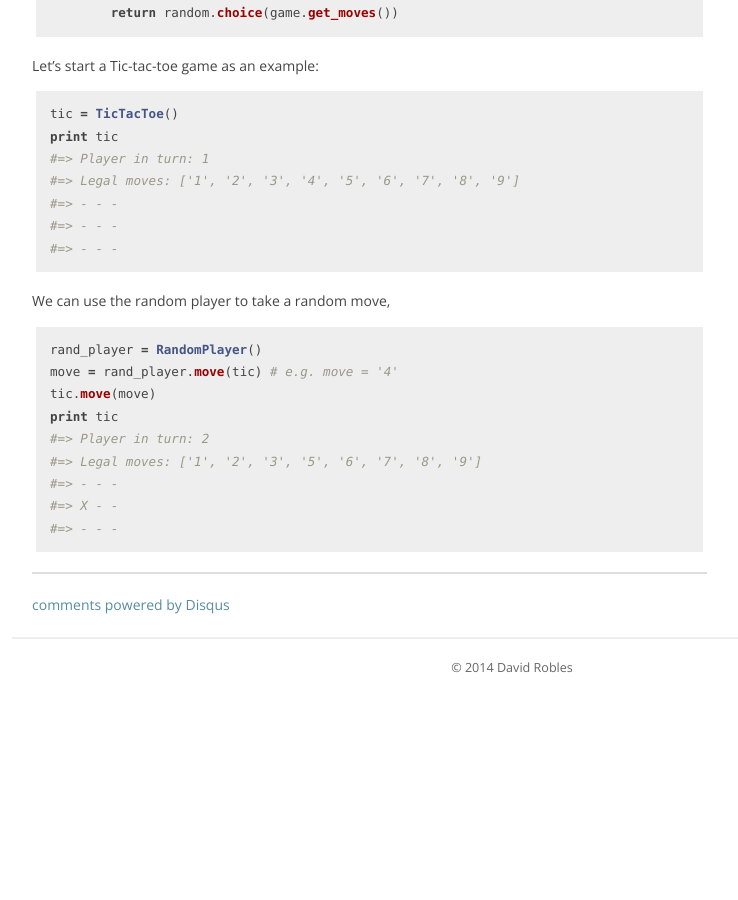
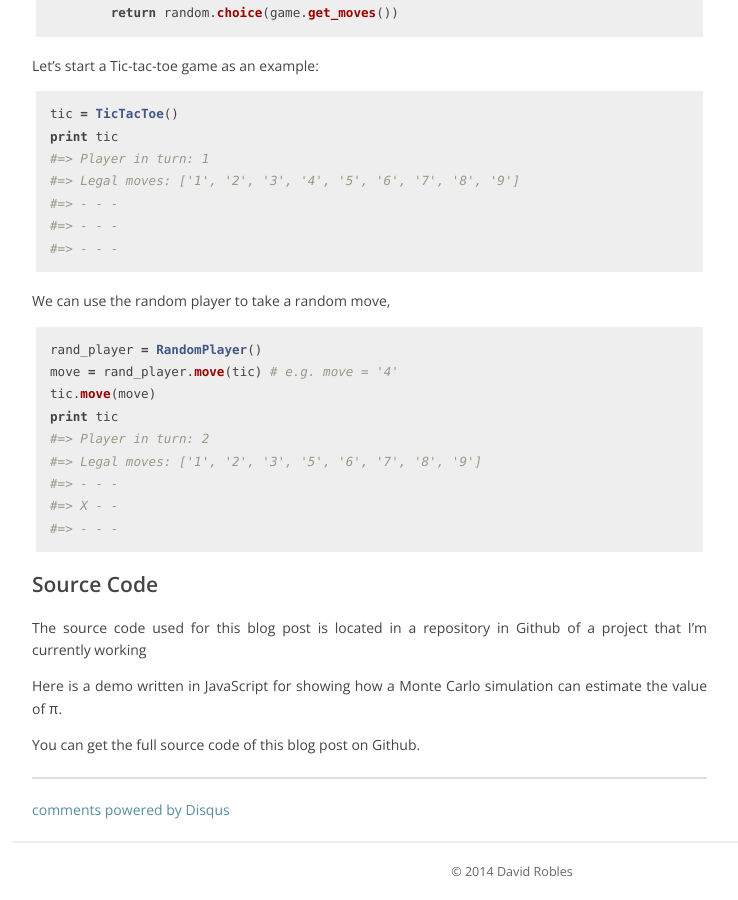
Before and after one commit to davidrobles/davidrobles.github.io, a Jekyll site: the page built from _posts/2014-07-08-a-framework-for-abstract-strategy-games.md, in a window 1280 px wide and 900 px high, scrolled down 7775 px. Shown: the whole window, without its empty margins (128-866 px from the left). Built offline with Jekyll 4.4.1, drawn with Linux system fonts in a browser that asks for light colours; Markdown is read by kramdown in place of the engine named in the settings; comment, search, counter and statistics services are not loaded; before the commit the page ends 8471 px from its top, so only the background shows below that.

Commit message:
Update post

```diff
--- a/_posts/2014-07-08-a-framework-for-abstract-strategy-games.md
+++ b/_posts/2014-07-08-a-framework-for-abstract-strategy-games.md
@@ -690,3 +690,11 @@ print tic
 #=> X - -
 #=> - - -
 {% endhighlight %}
+
+## Source Code
+
+The source code used for this blog post is located in a repository in Github of a project that I'm currently working
+
+Here is a demo written in JavaScript for showing how a Monte Carlo simulation can estimate the value of π.
+
+You can get the full source code of this blog post on Github.
```
